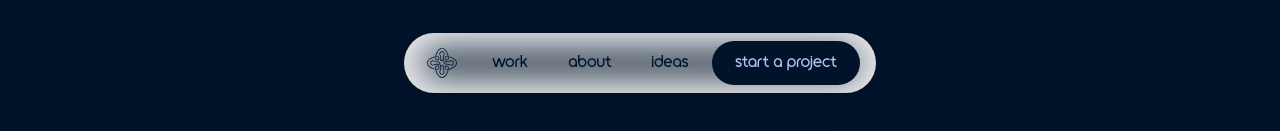
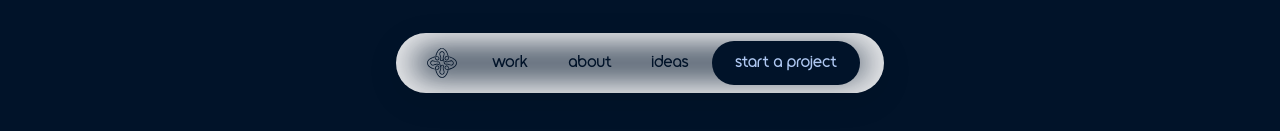
Before and after one commit to cedarandcactus/burgama-site-14.5, a Next.js app: page / in a window 1280 px wide. Shown: the top 131 px of the page. Built offline with nearby package versions, Linux system fonts and the light colour scheme.

Commit message:
style: increase header shell inline padding to 24px

```diff
--- a/app/cyan-shell.css
+++ b/app/cyan-shell.css
@@ -5,7 +5,7 @@
   --control-basis-width: clamp(18rem, 22vw, 20rem);
   --header-control-height: 44px;
   --header-shell-padding: 8px;
-  --header-shell-inline-padding: 16px;
+  --header-shell-inline-padding: 24px;
   --header-control-gap: 8px;
   --header-link-gap: 4px;
   --header-link-width: 4.75rem;
```
